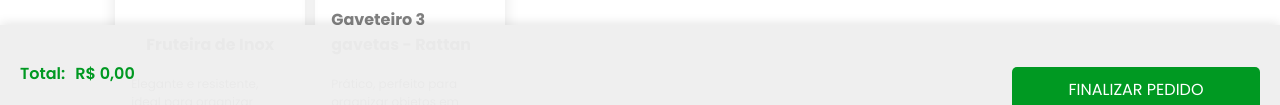
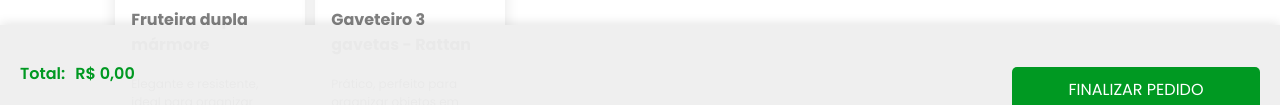
Before and after one commit to ksae12/catalogo_cp_distribuidora, a plain HTML site: page Index.html in a window 1280 px wide. Shown: the part 678-783 px from the top of the page. Drawn offline with Linux system fonts and the light colour scheme.

Commit message:
feat: atualização de preços

```diff
--- a/Index.html
+++ b/Index.html
@@ -52,7 +52,7 @@
 
                 <div class="card produto" data-categoria="moveis-domesticos">
                     <img src="imgs/img_casa/centro_marmore-removebg-preview.png" alt="">
-                    <h4 class="card-title">Fruteira de Inox</h4>
+                    <h4 class="card-title">Fruteira dupla mármore</h4>
                     <p class="descricao-produto">Elegante e resistente, ideal para organizar frutas na cozinha.</p>
 
 
```
